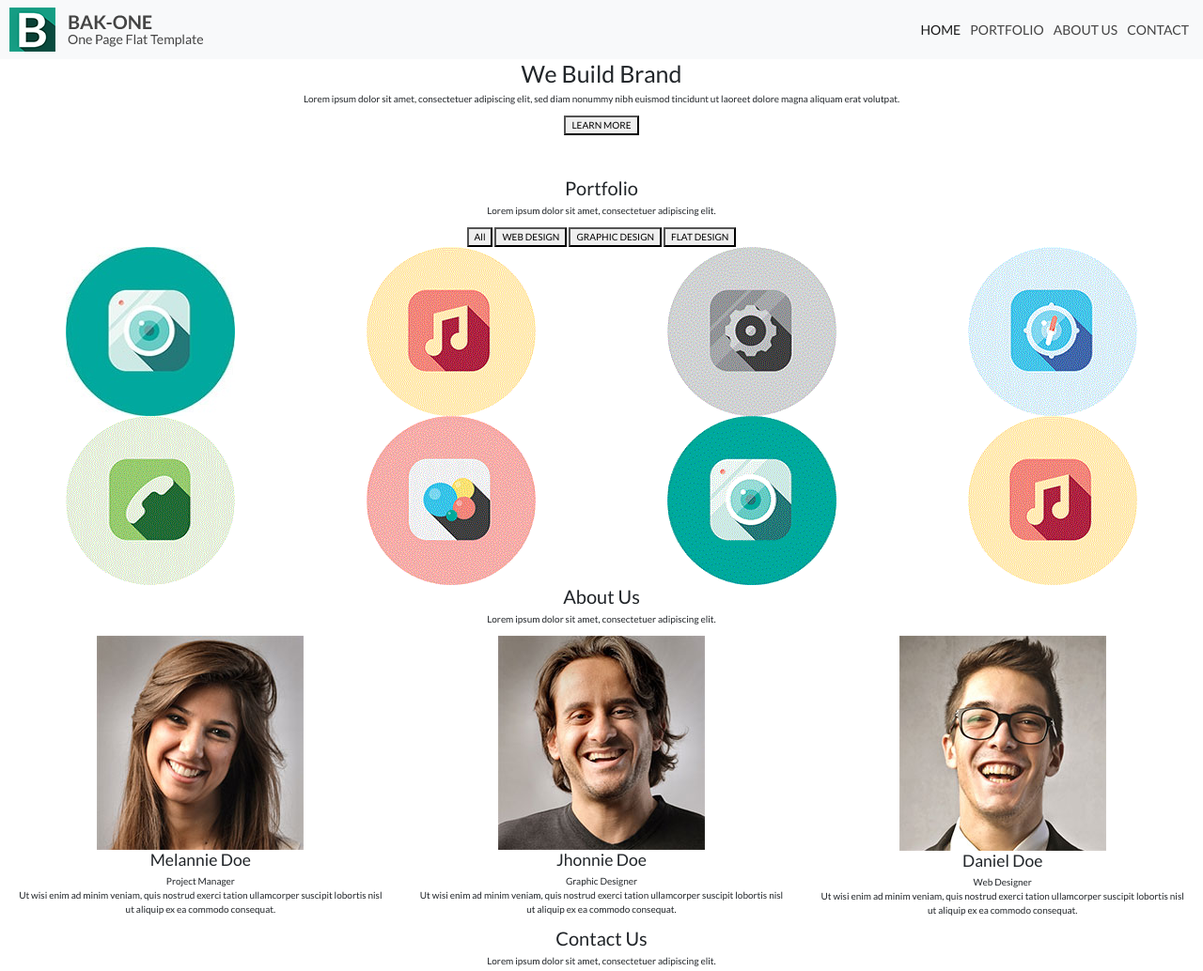
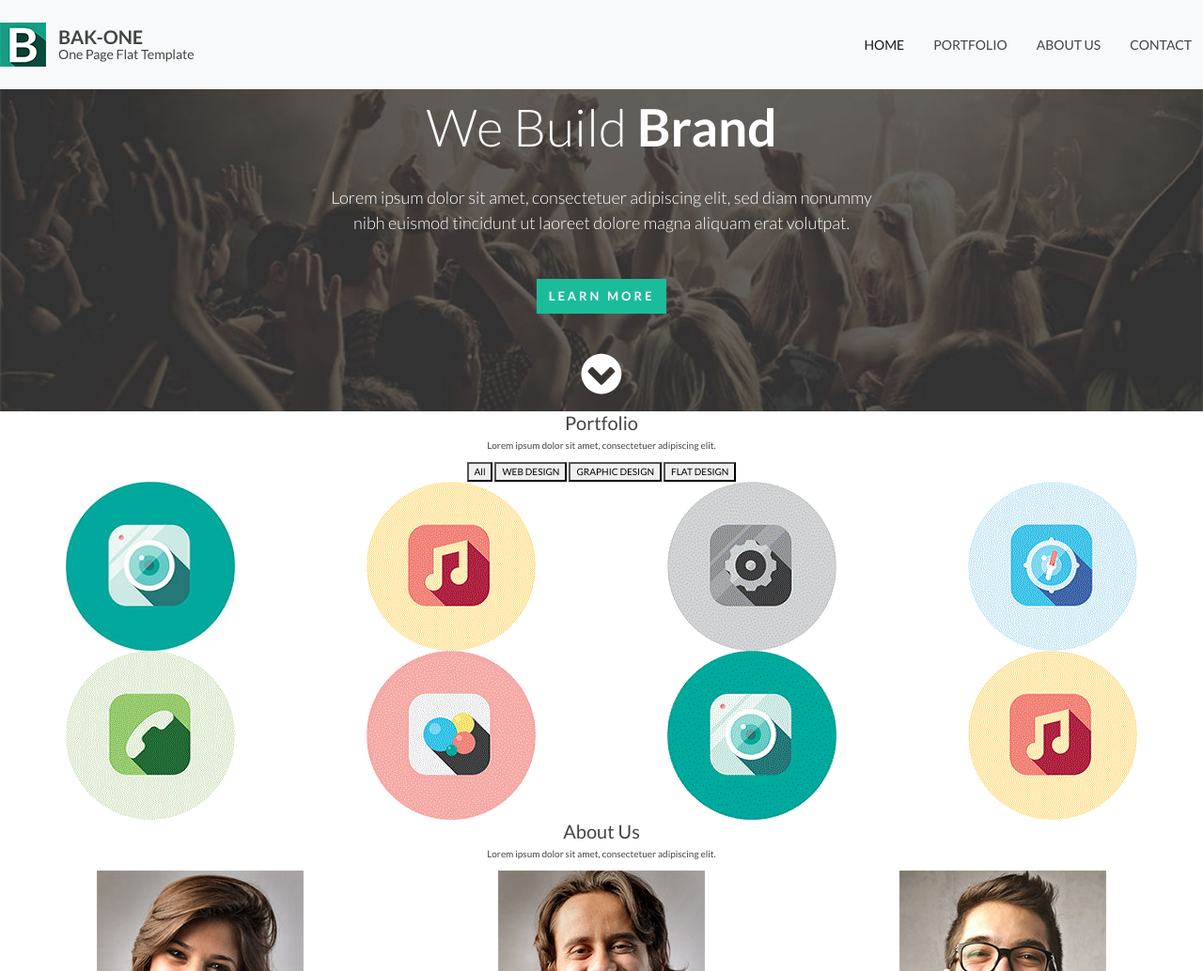
Before and after one commit to Masshiros/bakonetemplate, a website: page index.html in a window 1280 px wide. Shown: the top 1034 px of the page at 94% size. Drawn offline with Linux system fonts and the light colour scheme.

Commit message:
First bootstrap

```diff
--- a/index.html
+++ b/index.html
@@ -57,7 +57,7 @@
                     <img src="images/images/arrow_bottom.png" alt="Jump to portfolio">
                 </a>
             </div>
-        </section>
+        </section> <!-- HOME END-->
         <!-- PORTFOLIO -->
         <section>
             <div class="portfolio container-fluid text-center">
@@ -95,7 +95,7 @@
                     </div>
                 </div>
             </div>
-        </section>
+        </section><!-- PORTFOLIO END-->
         <!-- ABOUT -->
         <section>
             <div class="about container-fluid text-center">
@@ -142,6 +142,7 @@
                 </div>
             </div>
         </section>
+        <!--ABOUT END-->
         <!-- CONTACT -->
         <section>
             <div class="contact container-fluid ">
@@ -194,6 +195,7 @@
             </div>
 
         </section>
+        <!--CONTACT END-->
     </main>
     <footer>
         <div class="container-fluid">
--- a/sass/style.scss
+++ b/sass/style.scss
@@ -22,33 +22,104 @@
 
 
 // Variables
-:root{
+$primary-color: #444;
+$secondary : #fff;
+$green : #1bbc9b;
 
-}
+
 
 // Inherit
 body{
     font-family: Lato-Regular;
-
+    color: $primary-color;
 }
 html{
     font-size: 62.5%;
 }
 // HEADER
+// MENU
+.navbar{
+    padding: 2.0875rem 0;
+}
+.navbar-light {
+    .navbar-nav{
+        li{
+            .active{
+                .nav-link{
+                    color: $secondary;
+                    background-color: $green;
+                }
+            }
+            // nav-link element in last li tag
+            &:last-child{
+                .nav-link{
+                    margin-right: 0;
+                }
+            }
+        }
 
-// MENU
-.navbar-light {
-    & .navbar-nav{
-        & .nav-link{
-            color : #444;
+
+
+        .nav-link{
+            color : $primary-color;
             font-size: 1.4rem;
+            padding: 0 1.2rem;
+            margin-right: 0.7rem;
             &:hover{
-                color: #fff;
-                background-color: #1bbc9b;
+                color: $secondary;
+                background-color: $green;
             }
+
 
         }
     }
 
 }
+//------------------------------HOME ---------------------------------
+.home{
+    padding: 0.71rem 8.2rem 0;
+    color: $secondary;
+    background-image: url('../images/images/banner.jpg');
+    background-size: cover;
+    background-position: center;
+
+    h1{
+        font-family: Lato-Light;
+        font-size: 5.5rem;
+        margin-bottom: 2.9rem;
+        span{
+            font-family: Lato-Bold;
+        }
+    }
+    p{
+        font-family: Lato-Light;
+        font-size: 1.8rem;
+        margin: auto;
+        margin-bottom: 4.6rem;
+        max-width: 57.6rem;
+    }
+    button{
+        height: 3.7rem;
+        background: #1bbc9b;
+        color: $secondary;
+        font-family: Lato-Bold;
+        font-size: 1.3rem;
+        margin-bottom: 4.2rem;
+        border: none;
+        padding: 0 1.3rem;
+        letter-spacing: 0.3rem;
+
+    }
+    a{
+        img{
+            margin-bottom: 1.8rem;
+
+        }
+    }
+
+}
+
+
+
+
 // MAIN
```
Also changed, not shown: css/style.css, 1 other file.
